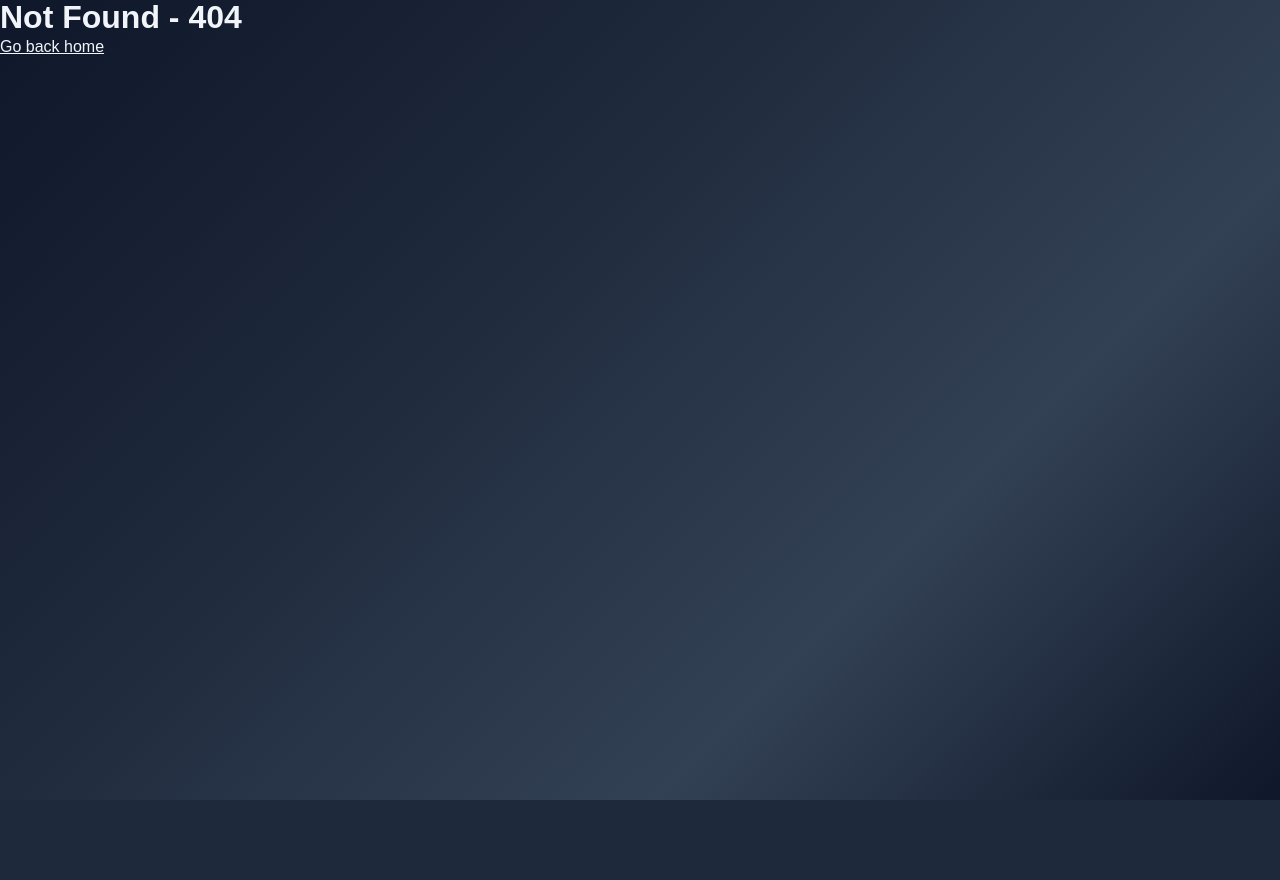
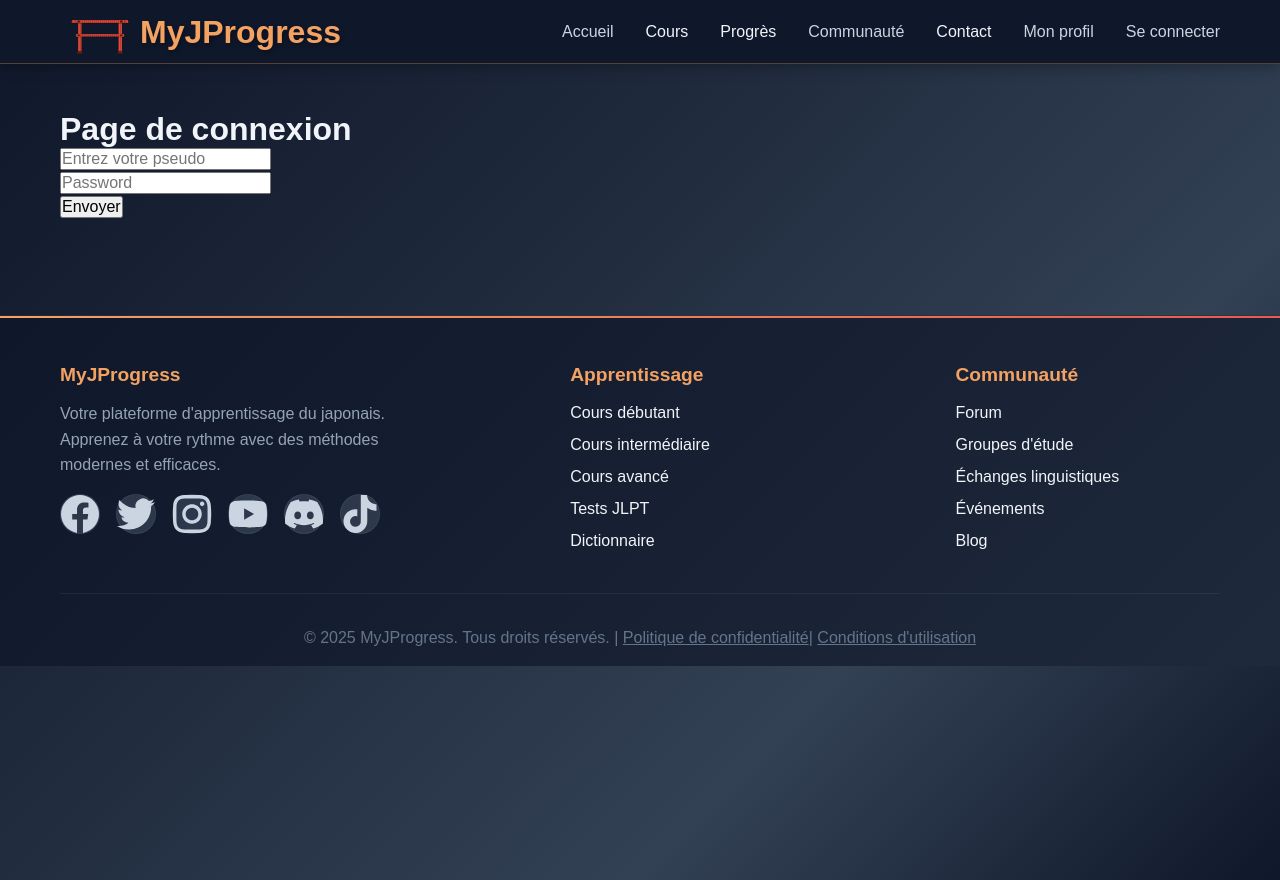
Before and after one commit to Schizy/MyJProgressV3, a React (Vite) app: page /login in a window 1280 px wide. Before the commit this address had no page. Before the commit the page ends 800 px from the top, so only its background shows below. Built offline with nearby package versions, Linux system fonts and the light colour scheme.

Commit message:
Adds login page - wip

```diff
--- a/src/components/Header/Header.jsx
+++ b/src/components/Header/Header.jsx
@@ -17,6 +17,7 @@ function Header() {
                         <li><NavLink to="/communaute">Communauté</NavLink></li>
                         <li><a href="#contact">Contact</a></li>
                         <li><NavLink to="/profile">Mon profil</NavLink></li>
+                        <li><NavLink to="/login">Se connecter</NavLink></li>
                     </ul>
                 </nav>
             </div>
--- /dev/null
+++ b/src/pages/LoginPage.jsx
@@ -0,0 +1,34 @@
+function LoginPage() {
+
+    const onSubmitHandler = (e) => {
+        e.preventDefault()
+
+        const form = new FormData(e.target)
+
+        console.log(form)
+    }
+
+    return <>
+        <h1>Page de connexion</h1>
+        <form onSubmit={onSubmitHandler}>
+            <p>
+            <label htmlFor="login">
+                <input type="text" id="login" placeholder="Entrez votre pseudo" />
+            </label>
+            </p>
+
+            <p>
+            <label htmlFor="password">
+                <input type="password" id="password" placeholder="Password" />
+            </label>
+            </p>
+
+            <p>
+                <input type="submit" value="Envoyer" />
+            </p>
+        </form>
+    </>
+
+}
+
+export default LoginPage
--- a/src/router.jsx
+++ b/src/router.jsx
@@ -4,6 +4,7 @@ import Layout from "./Layout"
 import NotFoundPage from "./pages/NotFoundPage"
 import HomePage from "./pages/HomePage"
 import ProfilePage from "./pages/ProfilePage"
+import LoginPage from "./pages/LoginPage"
 
 export const router = createBrowserRouter([
     {
@@ -12,6 +13,7 @@ export const router = createBrowserRouter([
         errorElement: <NotFoundPage />,
         children: [
             { path: '/', element: <HomePage /> },
+            { path: '/login', element: <LoginPage /> },
             { path: '/profile', element: <ProfilePage /> },
             { path: '/profile/:id', element: <ProfilePage /> }
         ]
```
